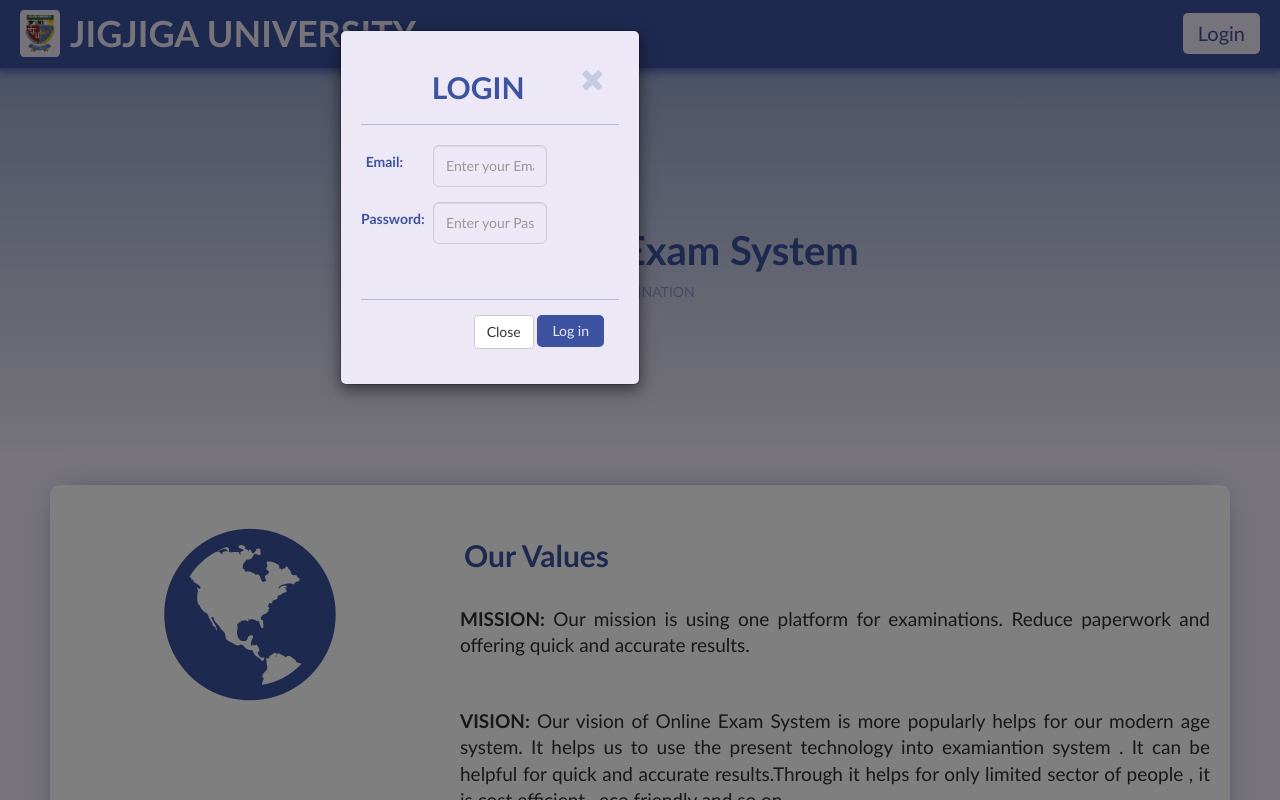
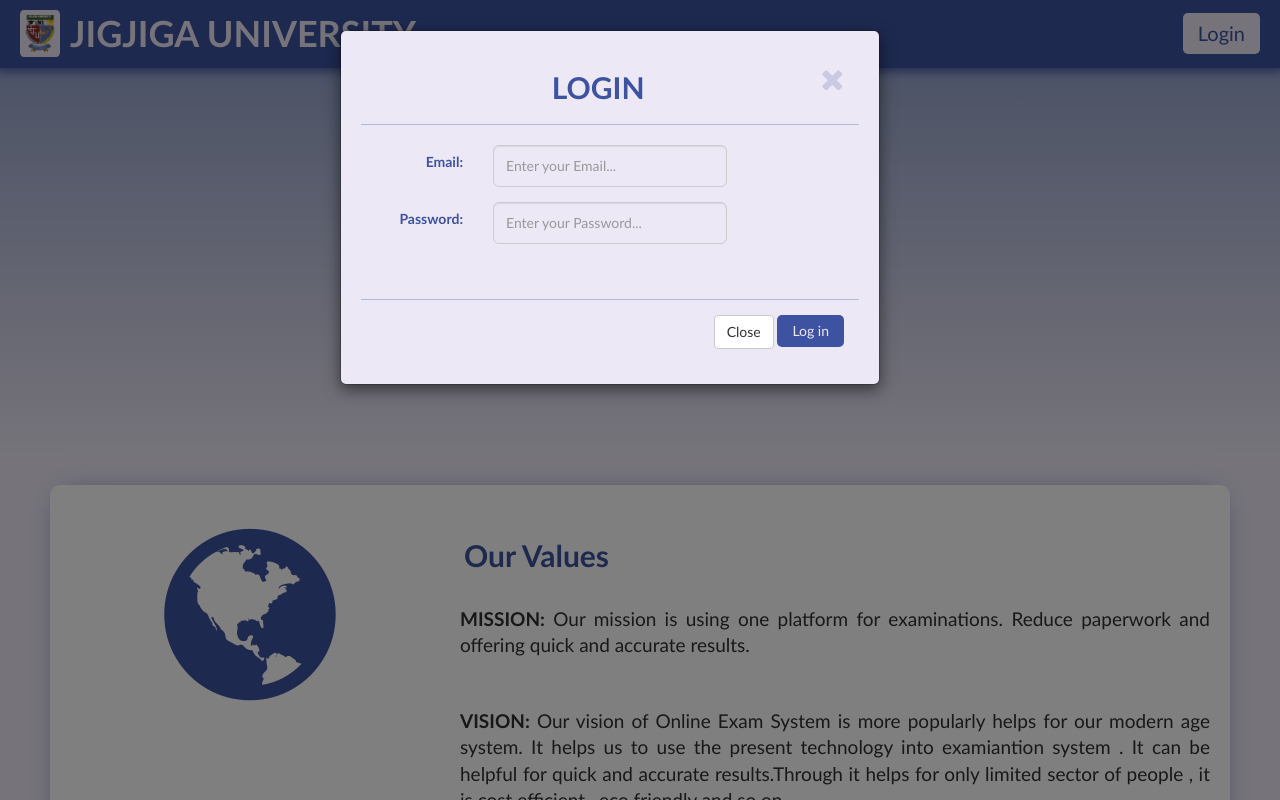
Before and after one commit to abdizahir/JJU-Digital-Exam-System, a PHP site: page / in a window 1280 px wide, after a click on "Login". Run offline with PHP 8.4, Linux system fonts and the light colour scheme; grey boxes labelled with a size stand in for pictures from a placeholder-image service; some libraries are stand-ins or nearby versions.

Commit message:
login form modified

```diff
--- a/css/style.css
+++ b/css/style.css
@@ -984,7 +984,7 @@ textarea {
         background: white;
         padding: 20px;
         border-radius: 8px;
-        width: 300px;
+        width: 540pxpx;
         max-width: 90%;
         text-align: center;
     }
```
